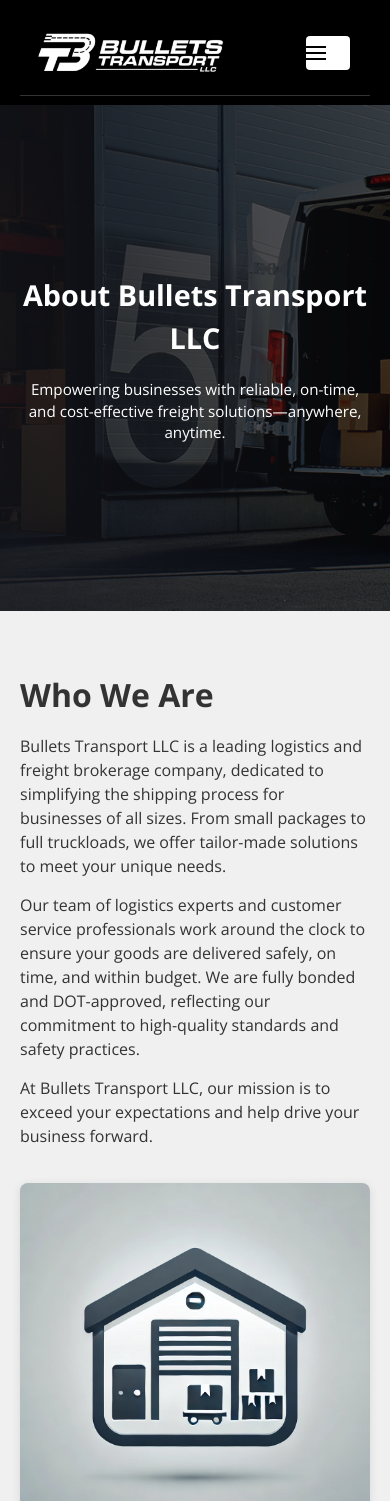
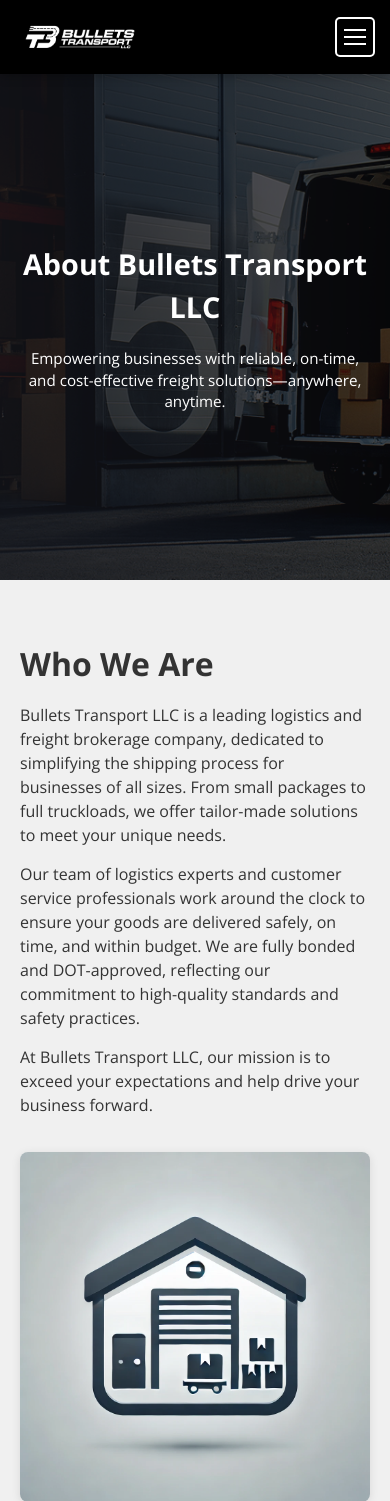
Before and after one commit to omoqbel1/bullet, a Django app: page /about/ in a window 390 px wide. Shown: the top 1501 px of the page. Run offline with Django 4.2, Linux system fonts and the light colour scheme.

Commit message:
Revamp navbar with responsive design and styles
Updated the navbar HTML structure, styles, and JavaScript functionality for improved responsiveness and user experience.

```diff
--- a/crm1/accounts/templates/accounts/navbar.html
+++ b/crm1/accounts/templates/accounts/navbar.html
@@ -13,86 +13,99 @@
       --color-background: #000000;
       --color-text: #ffffff;
       --color-accent: #f3a93d;
-      --transition-speed: 0.5s;
+      --color-green: #28a745;
+      --transition-speed: 0.3s;
+    }
+
+    * {
+      margin: 0;
+      padding: 0;
+      box-sizing: border-box;
     }
 
     body {
-      font-family: Arial, sans-serif;
+      font-family: 'Segoe UI', Tahoma, Geneva, Verdana, sans-serif;
       background-color: #e8eef3;
-      margin: 0;
-      padding: 0;
-    }
-
-    * {
-      box-sizing: border-box;
     }
 
     ul {
       list-style: none;
-      margin: 0;
-      padding: 0;
     }
 
     a {
       text-decoration: none;
     }
 
-    /* Container */
+    /* Header */
+    .header {
+      background-color: var(--color-background);
+      padding: 15px 0;
+      position: sticky;
+      top: 0;
+      z-index: 9999;
+      box-shadow: 0 2px 10px rgba(0, 0, 0, 0.3);
+    }
+
     .container19 {
       width: 100%;
-      max-width: 1170px;
+      max-width: 1200px;
       margin: 0 auto;
       padding: 0 20px;
     }
 
-    /* Row and alignments */
     .row {
       display: flex;
       align-items: center;
-      justify-content: space-between; /* Space between logo and nav */
-      position: relative; /* For positioning toggler */
+      justify-content: space-between;
+      position: relative;
     }
 
-    /* Header */
-    .header {
-      background-color: var(--color-background);
-      padding: 10px 0;
-      position: relative;
-      z-index: 1000; /* Ensure header stays above other elements */
+    /* Logo */
+    .logo img {
+      height: 70px;
+      width: auto;
+      display: block;
+      transition: transform var(--transition-speed) ease;
     }
 
-    .header .logo img {
-      height: 85px;
-      width: auto;
-      display: block;
+    .logo img:hover {
+      transform: scale(1.05);
     }
 
-    /* Nav */
-    .nav {
-      margin-left: auto;
-    }
-
+    /* Navigation */
     .nav ul {
       display: flex;
       align-items: center;
-    }
-
-    .nav ul li {
-      margin-left: 30px; /* Spacing between menu items */
-    }
-
-    .nav ul li:first-child {
-      margin-left: 0;
+      gap: 35px;
     }
 
     .nav ul li a {
       display: block;
-      font-size: 16px;
+      font-size: 15px;
+      font-weight: 500;
       color: var(--color-text);
-      padding: 5px 0;
-      transition: color var(--transition-speed) ease;
+      padding: 8px 12px;
+      transition: all var(--transition-speed) ease;
       text-transform: uppercase;
-      letter-spacing: 1px;
+      letter-spacing: 0.5px;
+      position: relative;
+    }
+
+    .nav ul li a::after {
+      content: '';
+      position: absolute;
+      width: 0;
+      height: 2px;
+      bottom: 0;
+      left: 50%;
+      background-color: var(--color-accent);
+      transition: all var(--transition-speed) ease;
+      transform: translateX(-50%);
+    }
+
+    .nav ul li a:hover::after,
+    .nav ul li a.active::after {
+      width: 80%;
     }
 
     .nav ul li a.active,
@@ -100,34 +113,90 @@
       color: var(--color-accent);
     }
 
+    /* Phone number styling */
+    .nav ul li:last-child a {
+      background: linear-gradient(135deg, var(--color-accent), #ffb84d);
+      color: var(--color-background);
+      padding: 10px 20px;
+      border-radius: 25px;
+      font-weight: 600;
+      letter-spacing: 0.5px;
+    }
+
+    .nav ul li:last-child a::after {
+      display: none;
+    }
+
+    .nav ul li:last-child a:hover {
+      background: linear-gradient(135deg, #ffb84d, var(--color-accent));
+      transform: translateY(-2px);
+      box-shadow: 0 5px 15px rgba(243, 169, 61, 0.4);
+    }
+
+    /* Green CTA Button - Hidden on Desktop */
+    .green-button-container {
+      display: none;
+    }
+
+    .cta-get-quotes-btn {
+      width: 100%;
+      padding: 14px 20px;
+      background: linear-gradient(135deg, var(--color-green), #34ce57);
+      color: white;
+      border: none;
+      border-radius: 8px;
+      font-size: 16px;
+      font-weight: 700;
+      text-transform: uppercase;
+      letter-spacing: 1px;
+      cursor: pointer;
+      transition: all var(--transition-speed) ease;
+      box-shadow: 0 4px 15px rgba(40, 167, 69, 0.3);
+    }
+
+    .cta-get-quotes-btn:hover {
+      background: linear-gradient(135deg, #34ce57, var(--color-green));
+      transform: translateY(-2px);
+      box-shadow: 0 6px 20px rgba(40, 167, 69, 0.5);
+    }
+
+    .cta-get-quotes-btn:active {
+      transform: translateY(0);
+    }
+
     /* Mobile Toggle */
     .nav-toggler {
-      height: 34px;
-      width: 44px;
-      background-color: var(--color-text);
-      border-radius: 4px;
+      display: none;
+      height: 40px;
+      width: 40px;
+      background-color: transparent;
+      border: 2px solid var(--color-text);
+      border-radius: 5px;
       cursor: pointer;
-      border: none;
-      display: none; /* Hidden on desktop */
-      position: absolute;
-      right: 20px;
-      top: 50%;
-      transform: translateY(-50%);
-      z-index: 1100; /* Above nav */
+      position: relative;
+      transition: all var(--transition-speed) ease;
+    }
+
+    .nav-toggler:hover {
+      border-color: var(--color-accent);
     }
 
     .nav-toggler:focus {
       outline: none;
-      box-shadow: 0 0 15px rgba(255,255,255,0.5);
+      border-color: var(--color-accent);
+      box-shadow: 0 0 10px rgba(243, 169, 61, 0.5);
     }
 
     .nav-toggler span {
       display: block;
-      width: 20px;
+      width: 22px;
       height: 2px;
-      background-color: var(--color-background);
-      position: relative;
-      transition: background-color 0.3s ease;
+      background-color: var(--color-text);
+      position: absolute;
+      left: 50%;
+      top: 50%;
+      transform: translate(-50%, -50%);
+      transition: all var(--transition-speed) ease;
     }
 
     .nav-toggler span::before,
@@ -136,17 +205,17 @@
       position: absolute;
       left: 0;
       width: 100%;
-      height: 100%;
-      background-color: var(--color-background);
-      transition: transform 0.3s ease;
+      height: 2px;
+      background-color: var(--color-text);
+      transition: all var(--transition-speed) ease;
     }
 
     .nav-toggler span::before {
-      top: -6px;
+      top: -7px;
     }
 
     .nav-toggler span::after {
-      top: 6px;
+      top: 7px;
     }
 
     .nav-toggler.active span {
@@ -154,52 +223,109 @@
     }
 
     .nav-toggler.active span::before {
-      transform: rotate(45deg) translate(5px, 5px);
+      top: 0;
+      transform: rotate(45deg);
+      background-color: var(--color-accent);
     }
 
     .nav-toggler.active span::after {
-      transform: rotate(-45deg) translate(5px, -5px);
+      top: 0;
+      transform: rotate(-45deg);
+      background-color: var(--color-accent);
     }
 
     /* Responsive Styles */
     @media (max-width: 991px) {
-      /* Show the toggle button */
+      .header {
+        padding: 12px 0;
+      }
+
+      .logo img {
+        height: 55px;
+      }
+
       .nav-toggler {
         display: block;
       }
 
-      /* Hide the nav menu by default */
       .nav {
         position: absolute;
-        top: 100%;
+        top: calc(100% + 12px);
         right: 0;
-        width: 100%;
-        background-color: var(--color-background);
+        width: 280px;
+        background: linear-gradient(135deg, #1a1a1a, #000000);
         max-height: 0;
         overflow: hidden;
         transition: max-height var(--transition-speed) ease;
-        border-top: 1px solid rgba(255,255,255,0.2);
+        border-radius: 10px;
+        box-shadow: 0 10px 30px rgba(0, 0, 0, 0.5);
       }
 
       .nav.open {
-        max-height: 500px; /* Adjust based on content */
+        max-height: 600px;
+        border: 1px solid rgba(255, 255, 255, 0.1);
       }
 
       .nav ul {
         flex-direction: column;
-        align-items: flex-end; /* Align menu items to the right */
-        padding: 10px 20px;
+        gap: 0;
+        padding: 15px 0;
       }
 
       .nav ul li {
-        margin: 10px 0;
         width: 100%;
+        border-bottom: 1px solid rgba(255, 255, 255, 0.05);
+      }
+
+      .nav ul li:last-child {
+        border-bottom: none;
+        padding: 10px 20px;
       }
 
       .nav ul li a {
         width: 100%;
-        text-align: right;
-        padding: 10px 0;
+        text-align: left;
+        padding: 15px 25px;
+        font-size: 14px;
+      }
+
+      .nav ul li a::after {
+        left: 25px;
+        transform: translateX(0);
+      }
+
+      .nav ul li a:hover::after,
+      .nav ul li a.active::after {
+        width: calc(100% - 50px);
+      }
+
+      .nav ul li:last-child a {
+        border-radius: 8px;
+        text-align: center;
+        padding: 12px 20px;
+      }
+
+      /* Show Green CTA Button on Mobile */
+      .green-button-container {
+        display: block;
+        padding: 15px 20px 20px;
+        border-top: 1px solid rgba(255, 255, 255, 0.1);
+        margin-top: 10px;
+      }
+    }
+
+    @media (max-width: 480px) {
+      .container19 {
+        padding: 0 15px;
+      }
+
+      .logo img {
+        height: 50px;
+      }
+
+      .nav {
+        width: calc(100vw - 30px);
+        right: 15px;
       }
     }
   </style>
@@ -207,15 +333,15 @@
 <body>
   <header class="header">
     <div class="container19">
-      <div class="row align-items-center">
-        <!-- Logo on the Left -->
+      <div class="row">
+        <!-- Logo -->
         <div class="logo">
           <a href="/home/">
             <img src="/static/accounts/images/logoo.png" alt="Bullets Transport LLC Logo">
           </a>
         </div>
 
-        <!-- Dropdown Toggler on the Right (Visible on Mobile) -->
+        <!-- Mobile Toggle Button -->
         <button type="button" class="nav-toggler" aria-label="Toggle navigation" aria-expanded="false" aria-controls="navbar-menu">
           <span></span>
         </button>
@@ -223,51 +349,77 @@
         <!-- Navigation Menu -->
         <nav class="nav" id="navbar-menu">
           <ul>
-            <li><a href="/home/" class="active">Home</a></li>
+            <li><a href="/home/">Home</a></li>
             <li><a href="/about/">About</a></li>
             <li><a href="/services/">Services</a></li>
             <li><a href="/contact/">Contact Us</a></li>
             <li><a href="tel:888-713-0369">888-713-0369</a></li>
           </ul>
+
+          <!-- Green CTA Button - Only visible on mobile -->
+          <div class="green-button-container">
+            <form action="/quote/" method="get">
+              <input id="getQuotesCta" type="submit" class="btn btn-success cta-get-quotes-btn" value="Get a Free Quote">
+            </form>
+          </div>
         </nav>
       </div>
     </div>
   </header>
 
-  <!-- Optional: Main Content -->
+  <!-- Main Content -->
   <main>
     <!-- Your page content goes here -->
   </main>
 
-  <!-- Embedded JavaScript -->
+  <!-- JavaScript -->
   <script>
     document.addEventListener("DOMContentLoaded", function() {
       const navToggler = document.querySelector(".nav-toggler");
       const nav = document.querySelector(".nav");
 
+      // Highlight active page based on current URL
+      const currentPath = window.location.pathname;
+      const navLinks = document.querySelectorAll(".nav ul li a");
+
+      navLinks.forEach(link => {
+        // Remove active class from all links first
+        link.classList.remove("active");
+
+        // Get the href and check if it matches current path
+        const href = link.getAttribute("href");
+        if (href === currentPath || (currentPath === "/" && href === "/home/")) {
+          link.classList.add("active");
+        }
+      });
+
+      // Mobile menu toggle
       navToggler.addEventListener("click", function() {
         const isOpen = nav.classList.toggle("open");
         navToggler.classList.toggle("active");
         navToggler.setAttribute("aria-expanded", isOpen);
-
-        if (isOpen) {
-          // Set max-height dynamically based on content
-          nav.style.maxHeight = nav.scrollHeight + "px";
-        } else {
-          nav.style.maxHeight = null;
-        }
       });
 
-      // Optional: Close the nav when clicking outside
+      // Close nav when clicking outside
       document.addEventListener("click", function(event) {
         if (!nav.contains(event.target) && !navToggler.contains(event.target)) {
           if (nav.classList.contains("open")) {
             nav.classList.remove("open");
             navToggler.classList.remove("active");
             navToggler.setAttribute("aria-expanded", "false");
-            nav.style.maxHeight = null;
           }
         }
+      });
+
+      // Close nav when clicking a link (mobile only)
+      navLinks.forEach(link => {
+        link.addEventListener("click", function() {
+          if (window.innerWidth <= 991) {
+            nav.classList.remove("open");
+            navToggler.classList.remove("active");
+            navToggler.setAttribute("aria-expanded", "false");
+          }
+        });
       });
     });
   </script>
```
